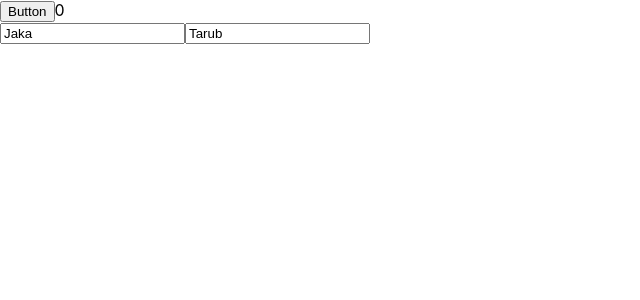
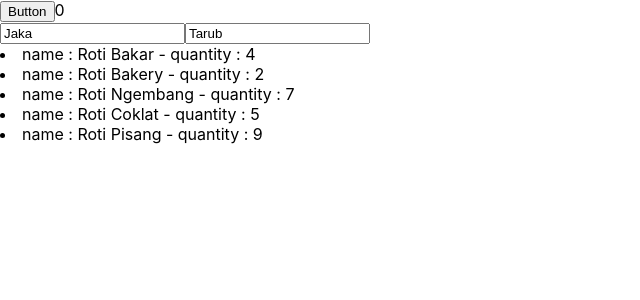
Before and after one commit to Fatiri/react-hooks, a React (Create React App) app: page / in a window 1280 px wide. Shown: the top 300 px of the page, without its empty margins (0-640 px from the left). Built offline with nearby package versions, Linux system fonts and the light colour scheme.

Commit message:
add component useState with Array

```diff
--- a/src/App.js
+++ b/src/App.js
@@ -1,12 +1,14 @@
 import React from 'react'
 import UseStateComponent from './component/UseStateComponent'
 import UseStateObjectComponent from './component/UseStateObjectComponent'
+import UseStateArrayComponent from './component/UseStateArrayComponent'
 
 function App() {
   return (
     <div>
            <UseStateComponent/>
            <UseStateObjectComponent/>
+           <UseStateArrayComponent/>
     </div>
   )
 }
--- /dev/null
+++ b/src/component/UseStateArrayComponent.js
@@ -0,0 +1,22 @@
+import React, { useState } from 'react'
+
+function UseStateArrayComponent() {
+    const initialArray = [
+        {name:"Roti Bakar", quantity:4},
+        {name:"Roti Bakery", quantity:2},
+        {name:"Roti Ngembang", quantity:7},
+        {name:"Roti Coklat", quantity:5},
+        {name:"Roti Pisang", quantity:9}
+    ]
+    const [foods, setFoods] = useState(initialArray);
+
+    return (
+        <div>
+            {foods.map(food =>(
+                <li>name : {food.name} - quantity : {food.quantity}</li>
+            ))}
+        </div>
+    )
+}
+
+export default UseStateArrayComponent
```
